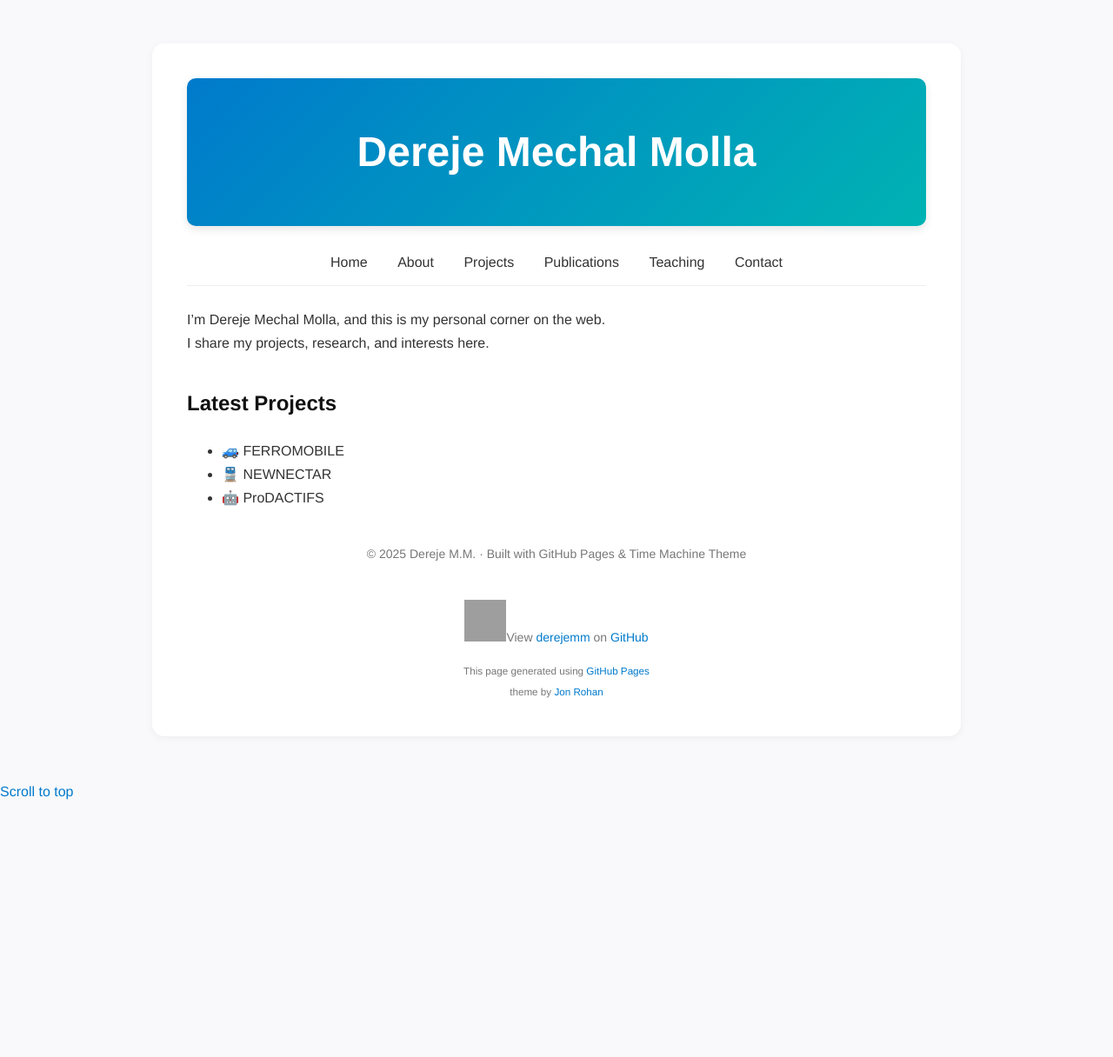
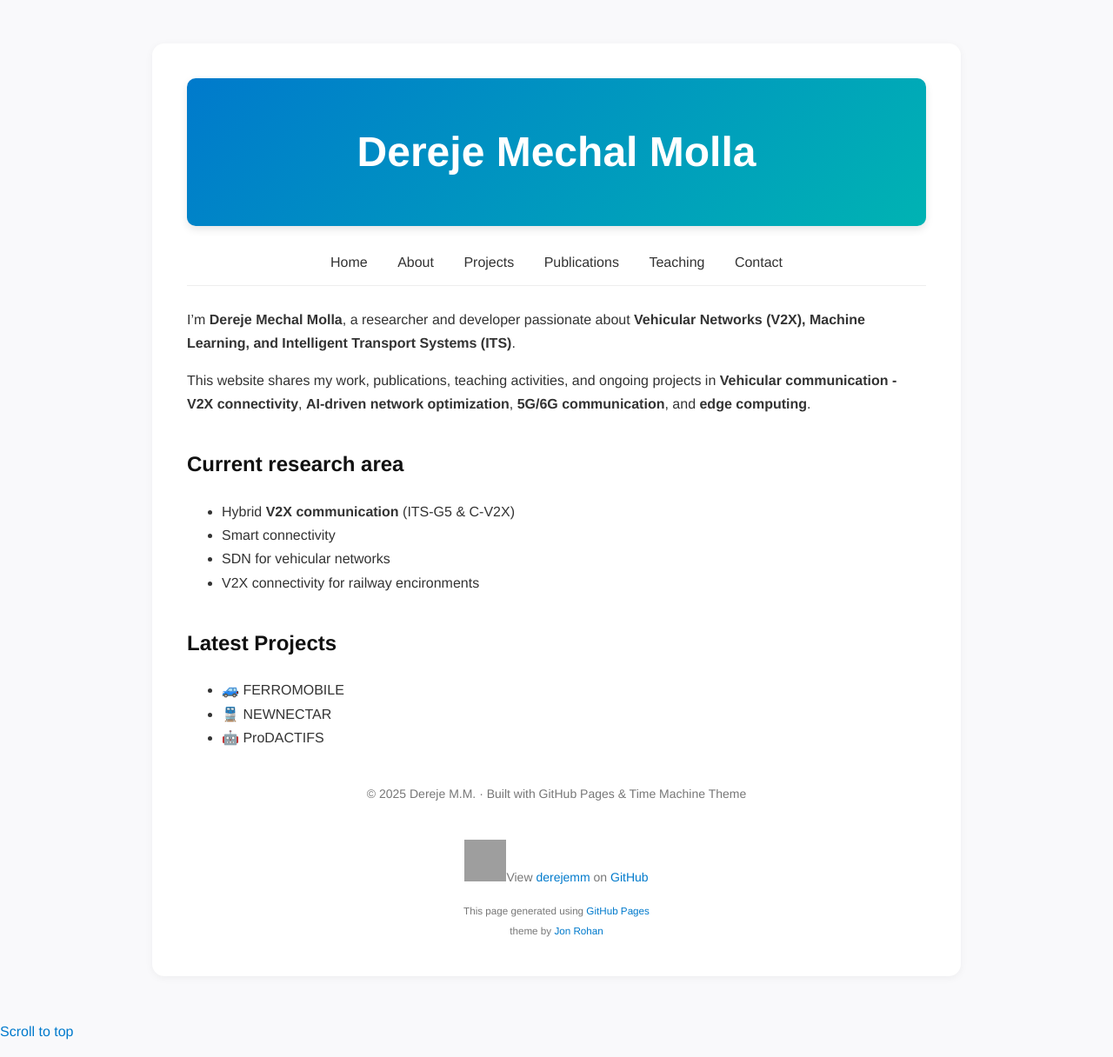
Before and after one commit to derejemm/derejemm.github.io, a Jekyll site: the page built from index.md, in a window 1280 px wide. Shown: the whole page at 87% size. Built offline with Jekyll 4.4.1, drawn with Linux system fonts in a browser that asks for light colours; a script that is not in the unit is left out; the repository's description, which GitHub fills in, is left out; before the commit the page ends 941 px from its top, so only the background shows below that; grey boxes are pictures that could not be loaded.

Commit message:
Update index.md

```diff
--- a/index.md
+++ b/index.md
@@ -14,8 +14,16 @@
 
 
 
-I’m Dereje Mechal Molla, and this is my personal corner on the web.
-I share my projects, research, and interests here.
+I’m **Dereje Mechal Molla**, a researcher and developer passionate about **Vehicular Networks (V2X), Machine Learning, and Intelligent Transport Systems (ITS)**.
+
+This website shares my work, publications, teaching activities, and ongoing projects in **Vehicular communication - V2X connectivity**, **AI-driven network optimization**, **5G/6G communication**, and **edge computing**.
+
+## Current research area
+- Hybrid **V2X communication** (ITS-G5 & C-V2X)
+- Smart connectivity
+- SDN for vehicular networks
+- V2X connectivity for railway encironments
+
 
 ## Latest Projects
 - 🚙 FERROMOBILE
```
